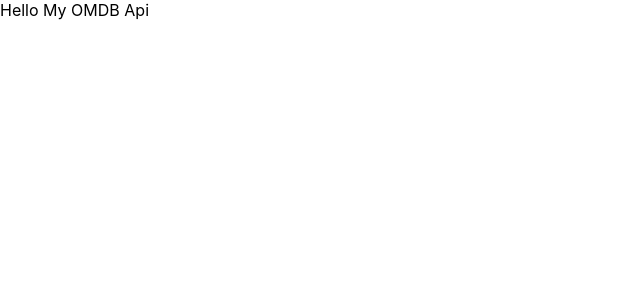
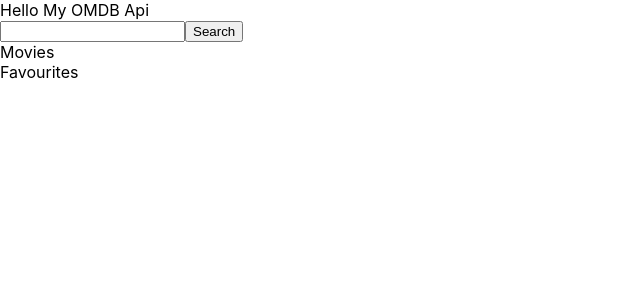
Before and after one commit to DhanushM12/OMDB-API, a React (Create React App) app: page / in a window 1280 px wide. Shown: the top 300 px of the page, without its empty margins (0-640 px from the left). Built offline with nearby package versions, Linux system fonts and the light colour scheme.

Commit message:
added the header and moviecard components

```diff
--- a/public/index.html
+++ b/public/index.html
@@ -24,7 +24,7 @@
       work correctly both with client-side routing and a non-root public URL.
       Learn how to configure a non-root public URL by running `npm run build`.
     -->
-    <title>React App</title>
+    <title>OMDB Api</title>
   </head>
   <body>
     <noscript>You need to enable JavaScript to run this app.</noscript>
--- a/src/components/App.js
+++ b/src/components/App.js
@@ -1,5 +1,20 @@
+import React from 'react';
+import Header from './Header';
+import MovieCard from './MovieCard';
 function App() {
-  return <div className="App">Hello My OMDB Api</div>;
+  return (
+    <div className="App">
+      Hello My OMDB Api
+      <Header />
+      <div className="main">
+        <div className="tabs">
+          <div className="tab">Movies</div>
+          <div className="tab">Favourites</div>
+        </div>
+        <div className="list"></div>
+      </div>
+    </div>
+  );
 }
 
 export default App;
--- /dev/null
+++ b/src/components/Header.js
@@ -0,0 +1,16 @@
+import React from 'react';
+
+class Header extends React.Component {
+  render() {
+    return (
+      <div className="nav">
+        <div className="search-container">
+          <input />
+          <button id="search-btn">Search</button>
+        </div>
+      </div>
+    );
+  }
+}
+
+export default Header;
--- /dev/null
+++ b/src/components/MovieCard.js
@@ -0,0 +1,24 @@
+import React from 'react';
+
+class MovieCard extends React.Component {
+  render() {
+    const { movie } = this.props;
+    return (
+      <div className="movie-card">
+        <div className="left">
+          <img alt="movie-poster" src={movie.Poster} />
+        </div>
+        <div className="right">
+          <div className="title">{movie.Title}</div>
+          <div className="plot">{movie.Plot}</div>
+          <div className="footer">
+            <div className="rating">{movie.imdbRating}</div>
+            <button className="favourite-btn">Favourite</button>
+          </div>
+        </div>
+      </div>
+    );
+  }
+}
+
+export default MovieCard;
```
